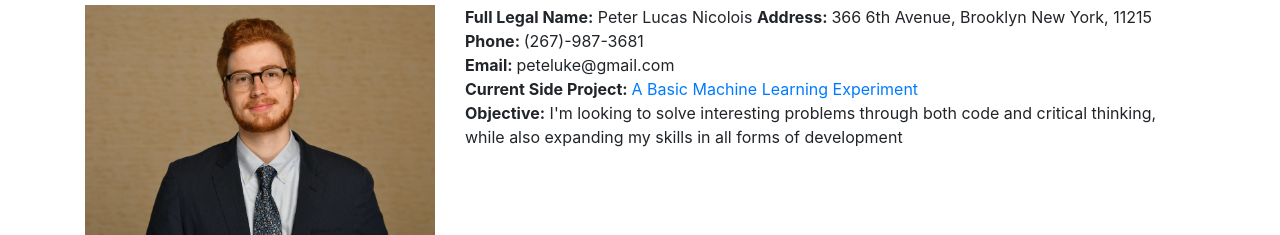
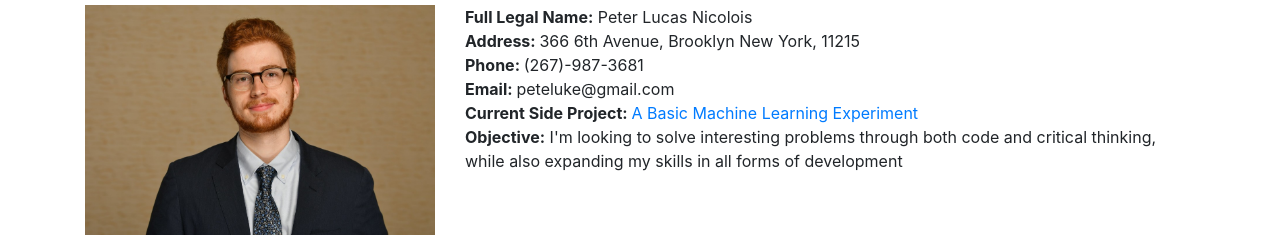
Before and after one commit to shadowz667/shadowz667.github.io, a plain HTML site: page index.html in a window 1280 px wide. Shown: the part 51-286 px from the top of the page. Drawn offline with nearby package versions, Linux system fonts and the light colour scheme.

Commit message:
Formatting fix

```diff
--- a/index.html
+++ b/index.html
@@ -22,7 +22,7 @@
         </div>
         <div class="col-8">
           <p class="text-left-align">
-            <b>Full Legal Name:</b> Peter Lucas Nicolois
+            <b>Full Legal Name:</b> Peter Lucas Nicolois<br>
             <b>Address: </b>366 6th Avenue, Brooklyn New York, 11215<br>
             <b>Phone: </b>(267)-987-3681<br>
             <b>Email: </b>peteluke@gmail.com<br>
```
